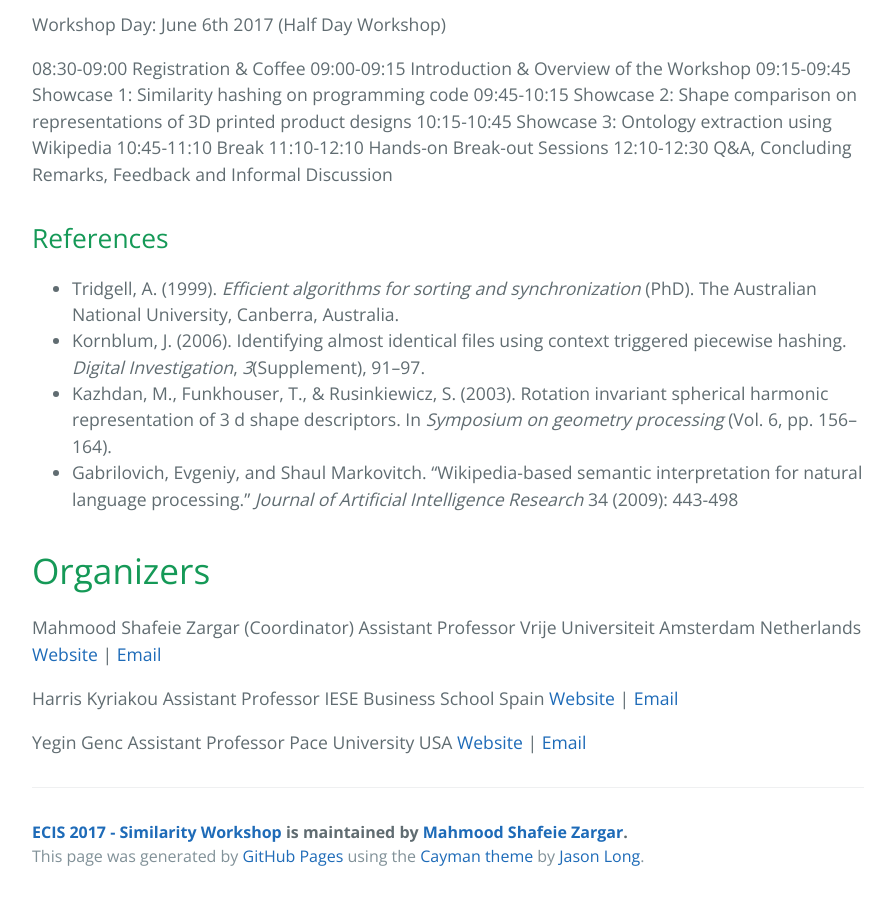
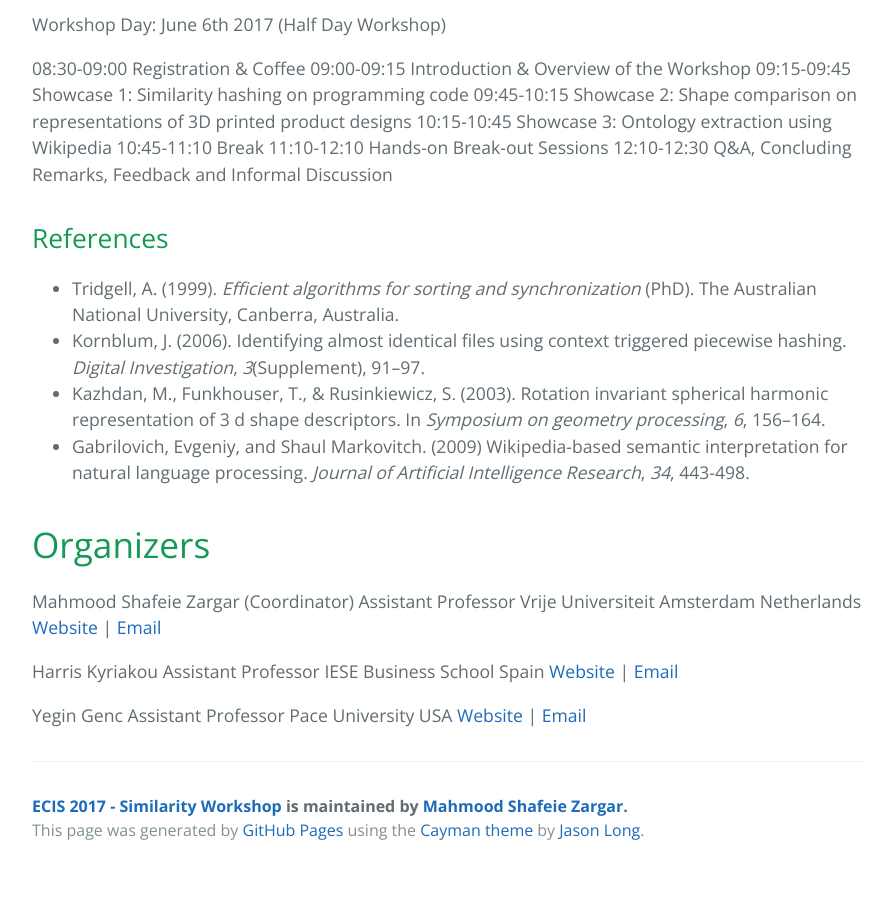
Before and after one commit to retrography/similarity-workshop, a Jekyll site: the page built from index.md, in a window 1280 px wide and 900 px high, scrolled down 2795 px. Shown: the whole window, without its empty margins (192-1084 px from the left). Built offline with Jekyll 4.4.1, drawn with Linux system fonts in a browser that asks for light colours; after the commit the page ends 3669 px from its top, so only the background shows below that; some of the changed text lies outside the part shown.

Commit message:
Update index.md

```diff
--- a/index.md
+++ b/index.md
@@ -31,7 +31,7 @@
 
 ## Rotation & Scale Invariant Spherical Harmonic Representation
 
-A rotation invariant spherical harmonic representation method to measure the similarity between product designs will be presented. The method is based upon a variation of a computer graphics method for calculating the shape distance between 3D shapes ([Kazhdan et al.](https://www.cs.princeton.edu/~funk/sgp03.pdf)[,](https://www.cs.princeton.edu/~funk/sgp03.pdf) [2003](https://www.cs.princeton.edu/~funk/sgp03.pdf)). The algorithm represents each 3D design based on spherical harmonics, in order to obtain rotation and scale invariant characterizations that can be used to calculate distances that represent changes in shape rather than changes in perspective.
+A rotation invariant spherical harmonic representation method to measure the similarity between product designs will be presented. The method is based upon a variation of a computer graphics method for calculating the shape distance between 3D shapes ([Kazhdan et al., 2003](https://www.cs.princeton.edu/~funk/sgp03.pdf)). The algorithm represents each 3D design based on spherical harmonics, in order to obtain rotation and scale invariant characterizations that can be used to calculate distances that represent changes in shape rather than changes in perspective.
 
 One way to conceptually understand the technique is to imagine hollow 3D objects, and consider filling these objects with some number of tennis balls, ping pong balls, and ball bearings. Objects that are similar will need a similar proportion of balls of different sizes to fill them up.
 
@@ -74,8 +74,8 @@
 
 - Tridgell, A. (1999). *Efficient algorithms for sorting and synchronization* (PhD). The Australian National University, Canberra, Australia.
 - Kornblum, J. (2006). Identifying almost identical files using context triggered piecewise hashing. *Digital Investigation*, *3*(Supplement), 91–97.
-- Kazhdan, M., Funkhouser, T., & Rusinkiewicz, S. (2003). Rotation invariant spherical harmonic representation of 3 d shape descriptors. In *Symposium on geometry processing* (Vol. 6, pp. 156–164).
-- Gabrilovich, Evgeniy, and Shaul Markovitch. "Wikipedia-based semantic interpretation for natural language processing." *Journal of Artificial Intelligence Research* 34 (2009): 443-498
+- Kazhdan, M., Funkhouser, T., & Rusinkiewicz, S. (2003). Rotation invariant spherical harmonic representation of 3 d shape descriptors. In *Symposium on geometry processing*, *6*, 156–164.
+- Gabrilovich, Evgeniy, and Shaul Markovitch. (2009) Wikipedia-based semantic interpretation for natural language processing. *Journal of Artificial Intelligence Research*, *34*, 443-498.
 
 # Organizers
 
```
